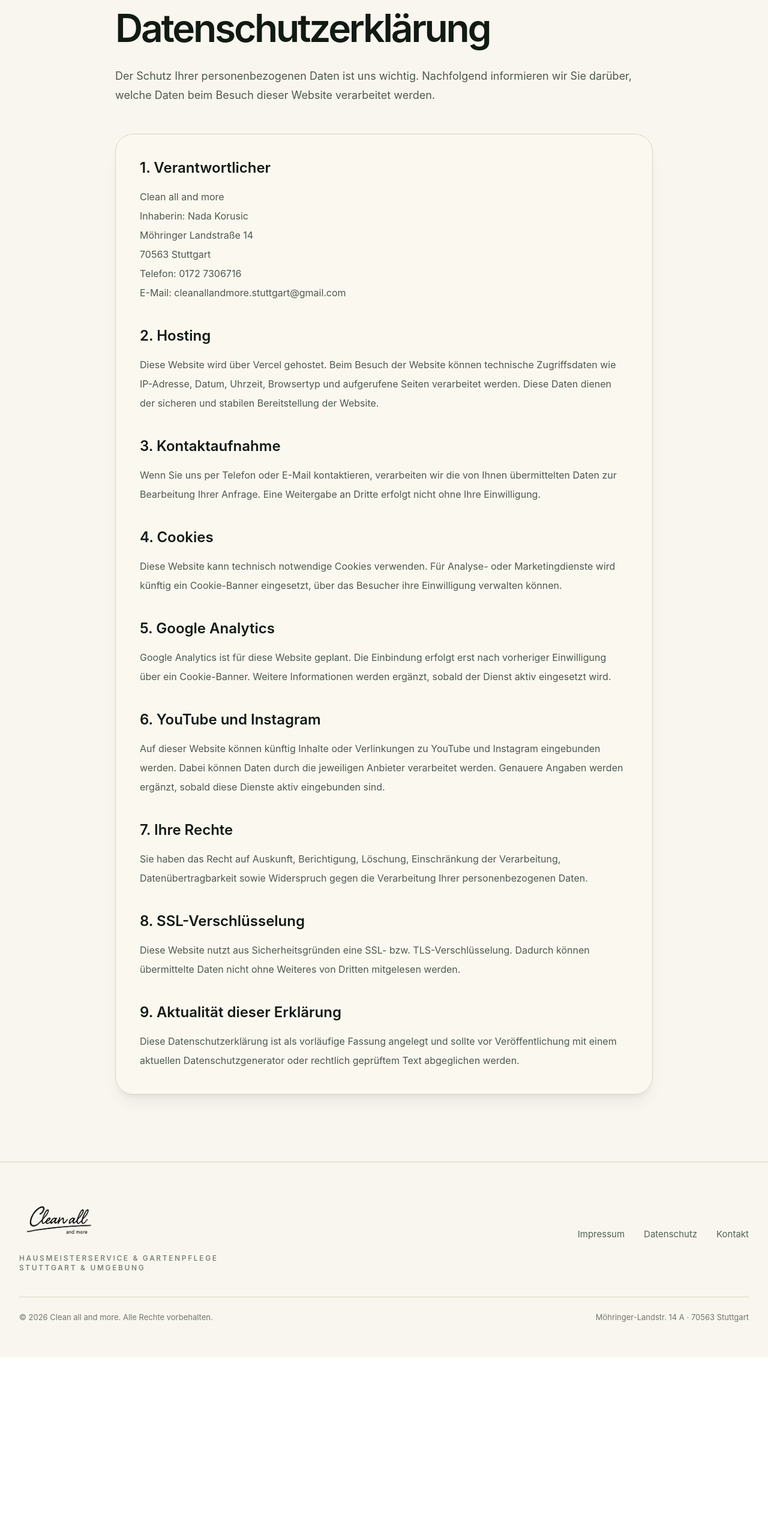
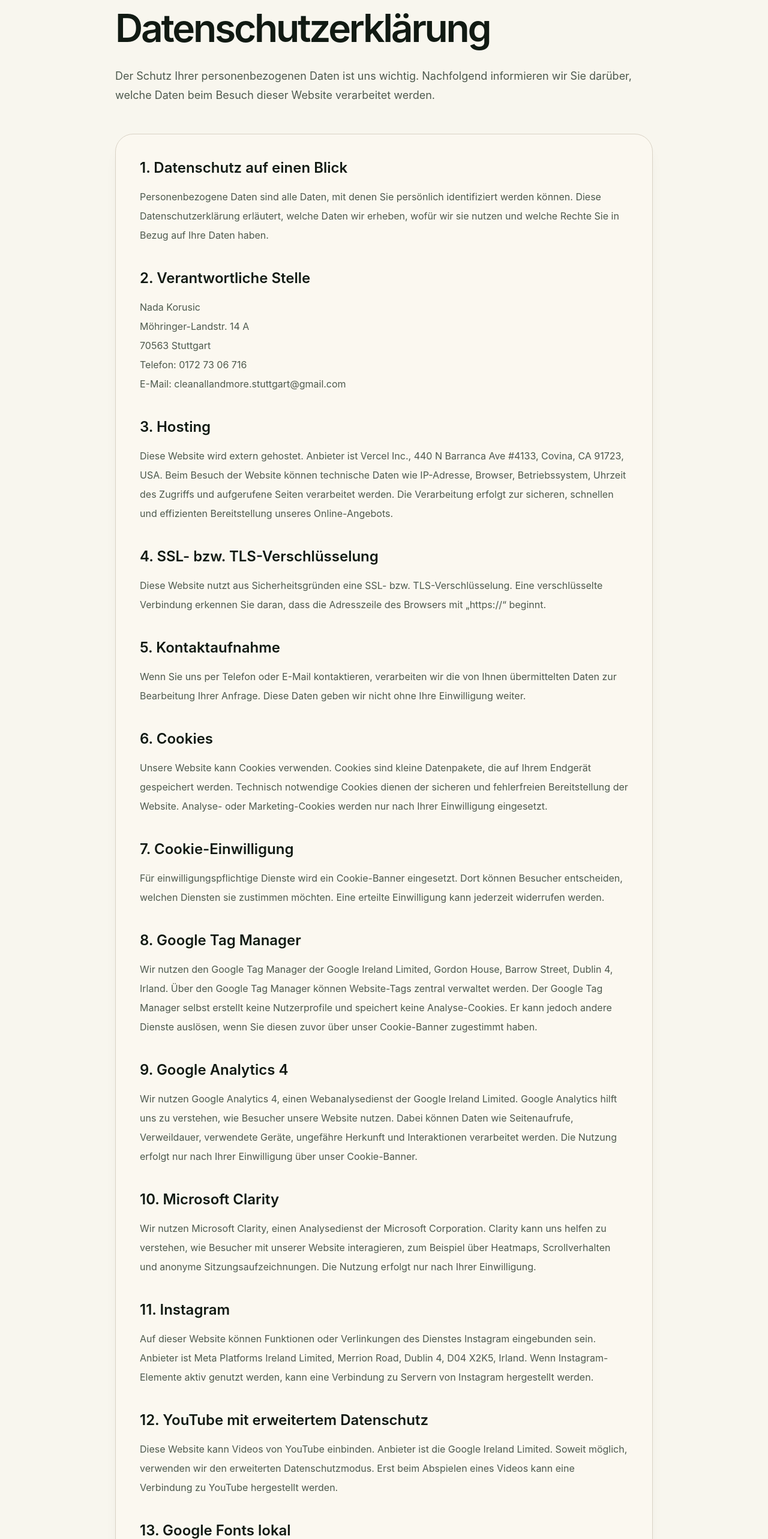
Before and after one commit to bkorusic-ui/erste-Version-clean-all-and-more, a React (Vite) app: page /datenschutz in a window 1280 px wide. Shown: the part 234-2800 px from the top of the page at 60% size. Before the commit the page ends 2497 px from the top, so only its background shows below. Built offline with nearby package versions, Linux system fonts and the light colour scheme.

Commit message:
Fix ScrollHandler

```diff
--- a/src/App.tsx
+++ b/src/App.tsx
@@ -73,7 +73,7 @@ function ScrollHandler() {
               break;
 
             case "gartenpflege":
-              headerOffset = 100;
+              headerOffset = 130;
               break;
 
             default:
--- a/src/components/Datenschutz.tsx
+++ b/src/components/Datenschutz.tsx
@@ -19,18 +19,28 @@ export default function Datenschutz() {
         <div className="mt-12 space-y-10 rounded-[30px] border border-[#d9d2c5] bg-[#fbf8f0] p-6 shadow-xl shadow-black/5 md:p-10">
           <section>
             <h2 className="text-2xl font-semibold text-[#111a13]">
-              1. Verantwortlicher
+              1. Datenschutz auf einen Blick
             </h2>
             <p className="mt-4 leading-8 text-[#4d594d]">
-              Clean all and more
+              Personenbezogene Daten sind alle Daten, mit denen Sie persönlich
+              identifiziert werden können. Diese Datenschutzerklärung erläutert,
+              welche Daten wir erheben, wofür wir sie nutzen und welche Rechte
+              Sie in Bezug auf Ihre Daten haben.
+            </p>
+          </section>
+
+          <section>
+            <h2 className="text-2xl font-semibold text-[#111a13]">
+              2. Verantwortliche Stelle
+            </h2>
+            <p className="mt-4 leading-8 text-[#4d594d]">
+              Nada Korusic
               <br />
-              Inhaberin: Nada Korusic
-              <br />
-              Möhringer Landstraße 14
+              Möhringer-Landstr. 14 A
               <br />
               70563 Stuttgart
               <br />
-              Telefon: 0172 7306716
+              Telefon: 0172 73 06 716
               <br />
               E-Mail: cleanallandmore.stuttgart@gmail.com
             </p>
@@ -38,92 +48,187 @@ export default function Datenschutz() {
 
           <section>
             <h2 className="text-2xl font-semibold text-[#111a13]">
-              2. Hosting
+              3. Hosting
             </h2>
             <p className="mt-4 leading-8 text-[#4d594d]">
-              Diese Website wird über Vercel gehostet. Beim Besuch der Website
-              können technische Zugriffsdaten wie IP-Adresse, Datum, Uhrzeit,
-              Browsertyp und aufgerufene Seiten verarbeitet werden. Diese Daten
-              dienen der sicheren und stabilen Bereitstellung der Website.
+              Diese Website wird extern gehostet. Anbieter ist Vercel Inc., 440
+              N Barranca Ave #4133, Covina, CA 91723, USA. Beim Besuch der
+              Website können technische Daten wie IP-Adresse, Browser,
+              Betriebssystem, Uhrzeit des Zugriffs und aufgerufene Seiten
+              verarbeitet werden. Die Verarbeitung erfolgt zur sicheren,
+              schnellen und effizienten Bereitstellung unseres Online-Angebots.
             </p>
           </section>
 
           <section>
             <h2 className="text-2xl font-semibold text-[#111a13]">
-              3. Kontaktaufnahme
+              4. SSL- bzw. TLS-Verschlüsselung
             </h2>
             <p className="mt-4 leading-8 text-[#4d594d]">
-              Wenn Sie uns per Telefon oder E-Mail kontaktieren, verarbeiten wir
-              die von Ihnen übermittelten Daten zur Bearbeitung Ihrer Anfrage.
-              Eine Weitergabe an Dritte erfolgt nicht ohne Ihre Einwilligung.
+              Diese Website nutzt aus Sicherheitsgründen eine SSL- bzw.
+              TLS-Verschlüsselung. Eine verschlüsselte Verbindung erkennen Sie
+              daran, dass die Adresszeile des Browsers mit „https://“ beginnt.
             </p>
           </section>
 
           <section>
             <h2 className="text-2xl font-semibold text-[#111a13]">
-              4. Cookies
+              5. Kontaktaufnahme
             </h2>
             <p className="mt-4 leading-8 text-[#4d594d]">
-              Diese Website kann technisch notwendige Cookies verwenden. Für
-              Analyse- oder Marketingdienste wird künftig ein Cookie-Banner
-              eingesetzt, über das Besucher ihre Einwilligung verwalten können.
+              Wenn Sie uns per Telefon oder E-Mail kontaktieren, verarbeiten wir
+              die von Ihnen übermittelten Daten zur Bearbeitung Ihrer Anfrage.
+              Diese Daten geben wir nicht ohne Ihre Einwilligung weiter.
             </p>
           </section>
 
           <section>
             <h2 className="text-2xl font-semibold text-[#111a13]">
-              5. Google Analytics
+              6. Cookies
             </h2>
             <p className="mt-4 leading-8 text-[#4d594d]">
-              Google Analytics ist für diese Website geplant. Die Einbindung
-              erfolgt erst nach vorheriger Einwilligung über ein Cookie-Banner.
-              Weitere Informationen werden ergänzt, sobald der Dienst aktiv
-              eingesetzt wird.
+              Unsere Website kann Cookies verwenden. Cookies sind kleine
+              Datenpakete, die auf Ihrem Endgerät gespeichert werden. Technisch
+              notwendige Cookies dienen der sicheren und fehlerfreien
+              Bereitstellung der Website. Analyse- oder Marketing-Cookies werden
+              nur nach Ihrer Einwilligung eingesetzt.
             </p>
           </section>
 
           <section>
             <h2 className="text-2xl font-semibold text-[#111a13]">
-              6. YouTube und Instagram
+              7. Cookie-Einwilligung
             </h2>
             <p className="mt-4 leading-8 text-[#4d594d]">
-              Auf dieser Website können künftig Inhalte oder Verlinkungen zu
-              YouTube und Instagram eingebunden werden. Dabei können Daten durch
-              die jeweiligen Anbieter verarbeitet werden. Genauere Angaben
-              werden ergänzt, sobald diese Dienste aktiv eingebunden sind.
+              Für einwilligungspflichtige Dienste wird ein Cookie-Banner
+              eingesetzt. Dort können Besucher entscheiden, welchen Diensten sie
+              zustimmen möchten. Eine erteilte Einwilligung kann jederzeit
+              widerrufen werden.
             </p>
           </section>
 
           <section>
             <h2 className="text-2xl font-semibold text-[#111a13]">
-              7. Ihre Rechte
+              8. Google Tag Manager
+            </h2>
+            <p className="mt-4 leading-8 text-[#4d594d]">
+              Wir nutzen den Google Tag Manager der Google Ireland Limited,
+              Gordon House, Barrow Street, Dublin 4, Irland. Über den Google Tag
+              Manager können Website-Tags zentral verwaltet werden. Der Google
+              Tag Manager selbst erstellt keine Nutzerprofile und speichert
+              keine Analyse-Cookies. Er kann jedoch andere Dienste auslösen, wenn
+              Sie diesen zuvor über unser Cookie-Banner zugestimmt haben.
+            </p>
+          </section>
+
+          <section>
+            <h2 className="text-2xl font-semibold text-[#111a13]">
+              9. Google Analytics 4
+            </h2>
+            <p className="mt-4 leading-8 text-[#4d594d]">
+              Wir nutzen Google Analytics 4, einen Webanalysedienst der Google
+              Ireland Limited. Google Analytics hilft uns zu verstehen, wie
+              Besucher unsere Website nutzen. Dabei können Daten wie
+              Seitenaufrufe, Verweildauer, verwendete Geräte, ungefähre
+              Herkunft und Interaktionen verarbeitet werden. Die Nutzung erfolgt
+              nur nach Ihrer Einwilligung über unser Cookie-Banner.
+            </p>
+          </section>
+
+          <section>
+            <h2 className="text-2xl font-semibold text-[#111a13]">
+              10. Microsoft Clarity
+            </h2>
+            <p className="mt-4 leading-8 text-[#4d594d]">
+              Wir nutzen Microsoft Clarity, einen Analysedienst der Microsoft
+              Corporation. Clarity kann uns helfen zu verstehen, wie Besucher mit
+              unserer Website interagieren, zum Beispiel über Heatmaps,
+              Scrollverhalten und anonyme Sitzungsaufzeichnungen. Die Nutzung
+              erfolgt nur nach Ihrer Einwilligung.
+            </p>
+          </section>
+
+          <section>
+            <h2 className="text-2xl font-semibold text-[#111a13]">
+              11. Instagram
+            </h2>
+            <p className="mt-4 leading-8 text-[#4d594d]">
+              Auf dieser Website können Funktionen oder Verlinkungen des
+              Dienstes Instagram eingebunden sein. Anbieter ist Meta Platforms
+              Ireland Limited, Merrion Road, Dublin 4, D04 X2K5, Irland. Wenn
+              Instagram-Elemente aktiv genutzt werden, kann eine Verbindung zu
+              Servern von Instagram hergestellt werden.
+            </p>
+          </section>
+
+          <section>
+            <h2 className="text-2xl font-semibold text-[#111a13]">
+              12. YouTube mit erweitertem Datenschutz
+            </h2>
+            <p className="mt-4 leading-8 text-[#4d594d]">
+              Diese Website kann Videos von YouTube einbinden. Anbieter ist die
+              Google Ireland Limited. Soweit möglich, verwenden wir den
+              erweiterten Datenschutzmodus. Erst beim Abspielen eines Videos
+              kann eine Verbindung zu YouTube hergestellt werden.
+            </p>
+          </section>
+
+          <section>
+            <h2 className="text-2xl font-semibold text-[#111a13]">
+              13. Google Fonts lokal
+            </h2>
+            <p className="mt-4 leading-8 text-[#4d594d]">
+              Diese Website nutzt zur einheitlichen Darstellung Schriftarten.
+              Soweit Google Fonts verwendet werden, sind diese lokal eingebunden.
+              Eine Verbindung zu Servern von Google findet dabei nicht statt.
+            </p>
+          </section>
+
+          <section>
+            <h2 className="text-2xl font-semibold text-[#111a13]">
+              14. Speicherdauer
+            </h2>
+            <p className="mt-4 leading-8 text-[#4d594d]">
+              Soweit in dieser Datenschutzerklärung keine speziellere
+              Speicherdauer genannt wird, verbleiben personenbezogene Daten bei
+              uns, bis der Zweck der Verarbeitung entfällt oder Sie eine
+              Löschung verlangen, sofern keine gesetzlichen Aufbewahrungspflichten
+              entgegenstehen.
+            </p>
+          </section>
+
+          <section>
+            <h2 className="text-2xl font-semibold text-[#111a13]">
+              15. Ihre Rechte
             </h2>
             <p className="mt-4 leading-8 text-[#4d594d]">
               Sie haben das Recht auf Auskunft, Berichtigung, Löschung,
               Einschränkung der Verarbeitung, Datenübertragbarkeit sowie
               Widerspruch gegen die Verarbeitung Ihrer personenbezogenen Daten.
+              Zudem können Sie eine erteilte Einwilligung jederzeit für die
+              Zukunft widerrufen.
             </p>
           </section>
 
           <section>
             <h2 className="text-2xl font-semibold text-[#111a13]">
-              8. SSL-Verschlüsselung
+              16. Beschwerderecht
             </h2>
             <p className="mt-4 leading-8 text-[#4d594d]">
-              Diese Website nutzt aus Sicherheitsgründen eine SSL- bzw.
-              TLS-Verschlüsselung. Dadurch können übermittelte Daten nicht ohne
-              Weiteres von Dritten mitgelesen werden.
+              Im Falle datenschutzrechtlicher Verstöße steht Ihnen ein
+              Beschwerderecht bei der zuständigen Aufsichtsbehörde zu.
             </p>
           </section>
 
           <section>
             <h2 className="text-2xl font-semibold text-[#111a13]">
-              9. Aktualität dieser Erklärung
+              17. Aktualität dieser Datenschutzerklärung
             </h2>
             <p className="mt-4 leading-8 text-[#4d594d]">
-              Diese Datenschutzerklärung ist als vorläufige Fassung angelegt und
-              sollte vor Veröffentlichung mit einem aktuellen Datenschutzgenerator
-              oder rechtlich geprüftem Text abgeglichen werden.
+              Diese Datenschutzerklärung wurde auf Grundlage der aktuellen
+              Website-Funktionen erstellt und sollte aktualisiert werden, sobald
+              neue Analyse-, Marketing- oder Drittanbieter-Dienste eingebunden
+              werden.
             </p>
           </section>
         </div>
--- a/src/components/Header.tsx
+++ b/src/components/Header.tsx
@@ -13,6 +13,7 @@ export default function Header() {
   navigate("/", {
     state: {
       scrollTo: id,
+      time: Date.now(),
     },
   });
 };
--- a/src/components/Services.tsx
+++ b/src/components/Services.tsx
@@ -174,7 +174,7 @@
               </h3>
 
 
-                <p className="mt-5 max-w-xl text-[16px] leading-7 text-[#4d594d] md:text-[18px] md:leading-8">
+                <p className="mt-5 max-w-xl text-[14px] leading-7 text-[#4d594d] md:text-[18px] md:leading-8">
                Unser Hausmeisterservice in Stuttgart übernimmt die zuverlässige
                Betreuung von Wohnanlagen, Mehrfamilienhäusern und Gewerbeobjekten.
                Von der Treppenhausreinigung über Kleinreparaturen bis zur laufenden
@@ -222,7 +222,7 @@
 
 
 
-              <p className="mt-5 max-w-xl text-[16px] leading-7 text-[#4d594d] md:text-[18px] md:leading-8">
+              <p className="mt-5 max-w-xl text-[14px] leading-7 text-[#4d594d] md:text-[18px] md:leading-8">
                 Wir übernehmen die professionelle Gartenpflege in Stuttgart & Umgebung für
                 Privatgärten, Wohnanlagen und Unternehmen. Ob Rasenpflege,
                 Heckenschnitt, Beetpflege oder saisonale Arbeiten – wir sorgen dafür,
```
